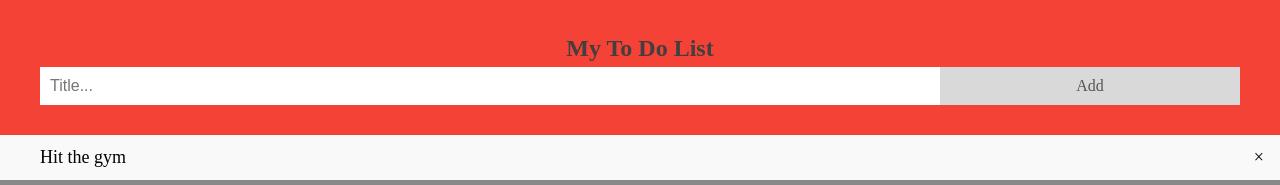
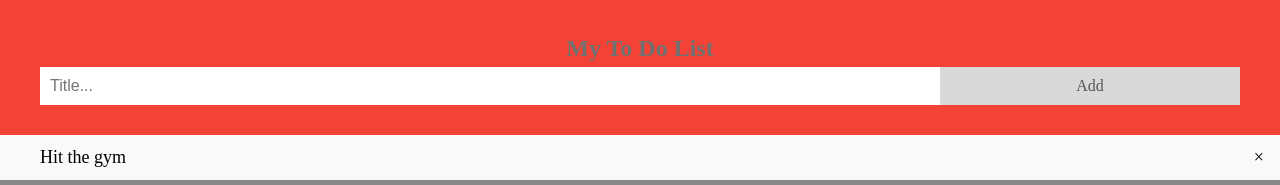
Before and after one commit to haluethaichanok/todo-test, a plain HTML site: page index.html in a window 1280 px wide. Shown: the top 185 px of the page. Drawn offline with Linux system fonts and the light colour scheme.

Commit message:
📝 Test conflict

```diff
--- a/index.html
+++ b/index.html
@@ -84,7 +84,7 @@
       .header {
         background-color: #f44336;
         padding: 30px 40px;
-        color: rgb(65, 63, 63);
+        color: rgb(113, 112, 112);
         text-align: center;
       }
 
```
